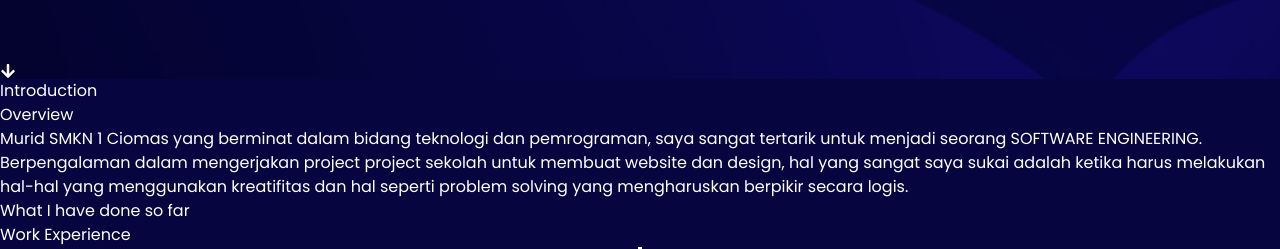
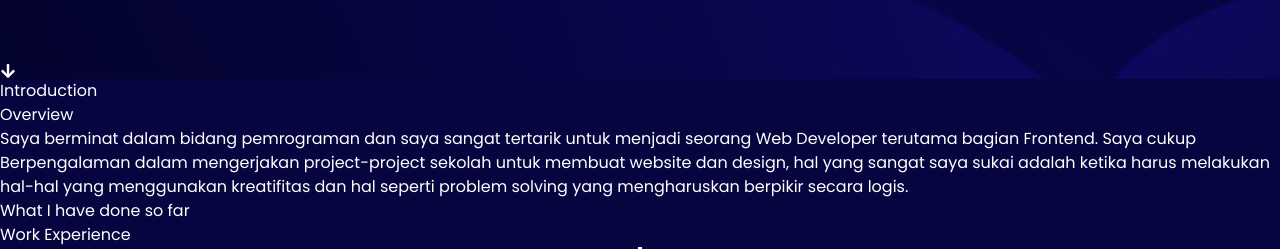
Before and after one commit to faridfrs19/Portofolio, a React (Vite) app: page / in a window 1280 px wide. Shown: the part 1900-2149 px from the top of the page. Built offline with nearby package versions, Linux system fonts and the light colour scheme.

Commit message:
ubah teks

```diff
--- a/src/components/About.jsx
+++ b/src/components/About.jsx
@@ -17,9 +17,9 @@ const About = () => {
       </div>
 
       <p data-aos="fade-up" className='text-left sm:text-center mx-10 sm:mx-auto mt-4 text-secondary text-[17px] max-w-3xl leading-[30px]'>
-        Murid SMKN 1 Ciomas yang berminat dalam bidang teknologi dan pemrograman,
-        saya sangat tertarik untuk menjadi seorang SOFTWARE ENGINEERING.
-        Berpengalaman dalam mengerjakan project project sekolah untuk membuat website
+        Saya berminat dalam bidang pemrograman dan
+        saya sangat tertarik untuk menjadi seorang Web Developer terutama bagian Frontend. Saya cukup
+        Berpengalaman dalam mengerjakan project-project sekolah untuk membuat website
         dan design, hal yang sangat saya sukai adalah ketika harus melakukan
         hal-hal yang menggunakan kreatifitas dan hal seperti problem solving
         yang mengharuskan berpikir secara logis.
```
